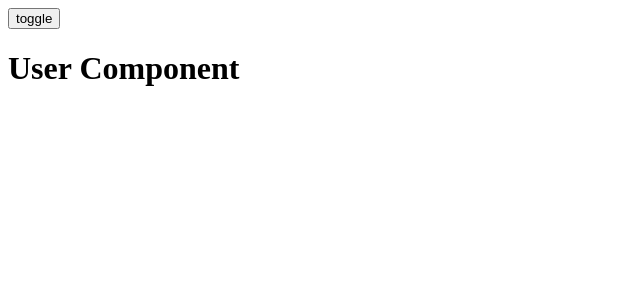
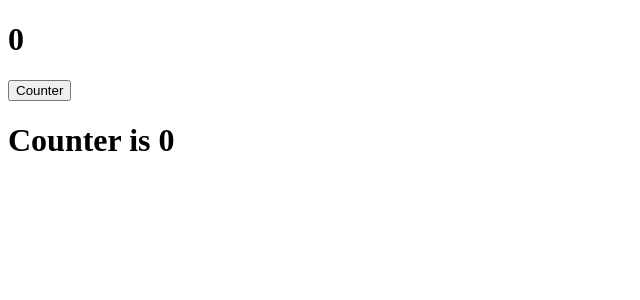
Before and after one commit to HaniWasim/learning-react, a React (Vite) app: page / in a window 1280 px wide. Shown: the top 300 px of the page, without its empty margins (0-640 px from the left). Built offline with nearby package versions, Linux system fonts and the light colour scheme.

Commit message:
multiple conditions

```diff
--- a/src/App.jsx
+++ b/src/App.jsx
@@ -112,17 +112,37 @@ import User from "./userComp";
 
 
 
+// function App(params) {
+//  const [Display, setDisplay] = useState(true)
+// return(
+// <div>
+//   <button onClick={()=>setDisplay(!Display)} >toggle</button>
+// {/* {
+//   Display? <h1>its true </h1>: null
+// }  */}
+
+// {
+//   Display? <User/>: null
+// }
+// </div>
+// )
+// }
+//  export default App;
+
+
+
 function App(params) {
- const [Display, setDisplay] = useState(true)
+ const [Number, setNumber] = useState(0)
  return(
   <div>
-  <button onClick={()=>setDisplay(!Display)} >toggle</button>
-{/* {
-  Display? <h1>its true </h1>: null
-}  */}
-
+    <h1>{Number}</h1>
+    <button onClick={()=>setNumber(Number+1)}>Counter</button>
     {
-  Display? <User/>: null
+      Number==0?<h1>Counter is 0 </h1>
+      :Number==1?<h1>Counter is 1 </h1>
+      :Number==2?<h1>Counter is 2 </h1>
+      :Number==3?<h1>Counter is 3 </h1>
+      :Number>=4?<h1>Counter is greater than 3 </h1>:null
     }
   </div>
  )
```
Lines whose indentation alone changed are shown as unchanged.
